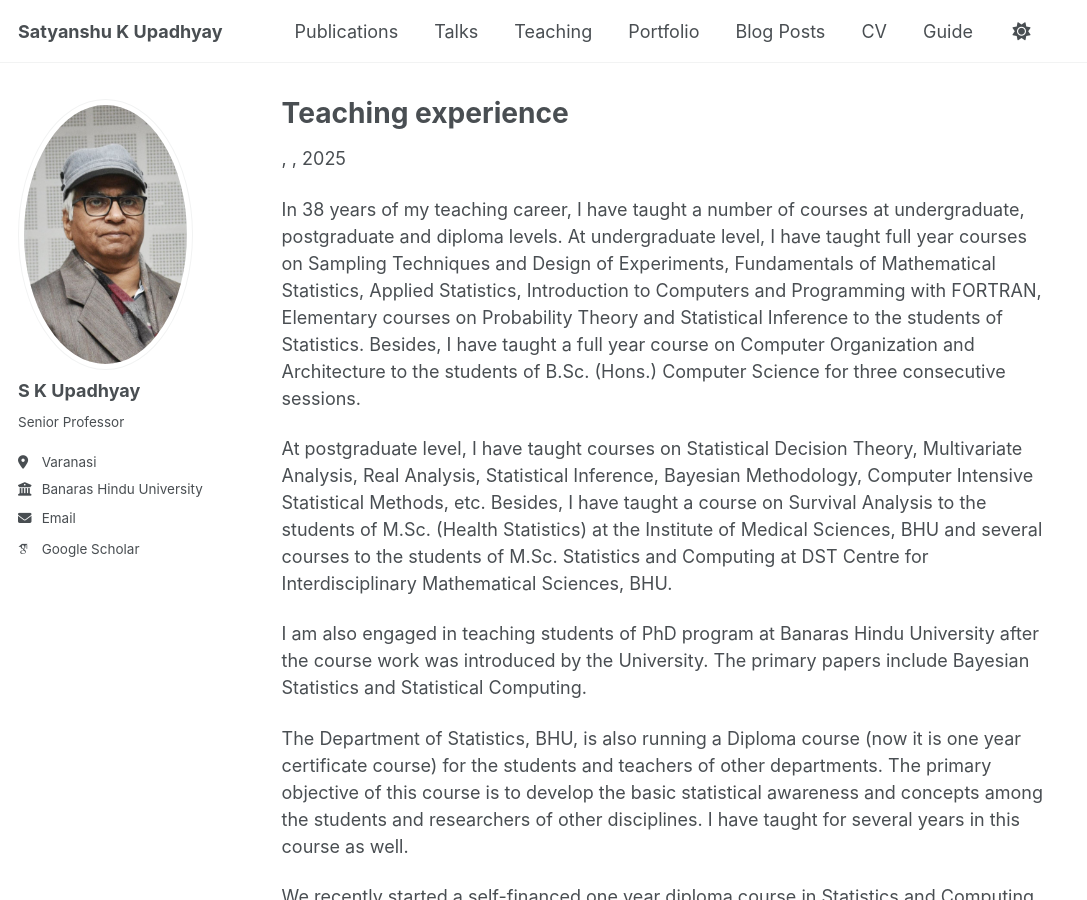
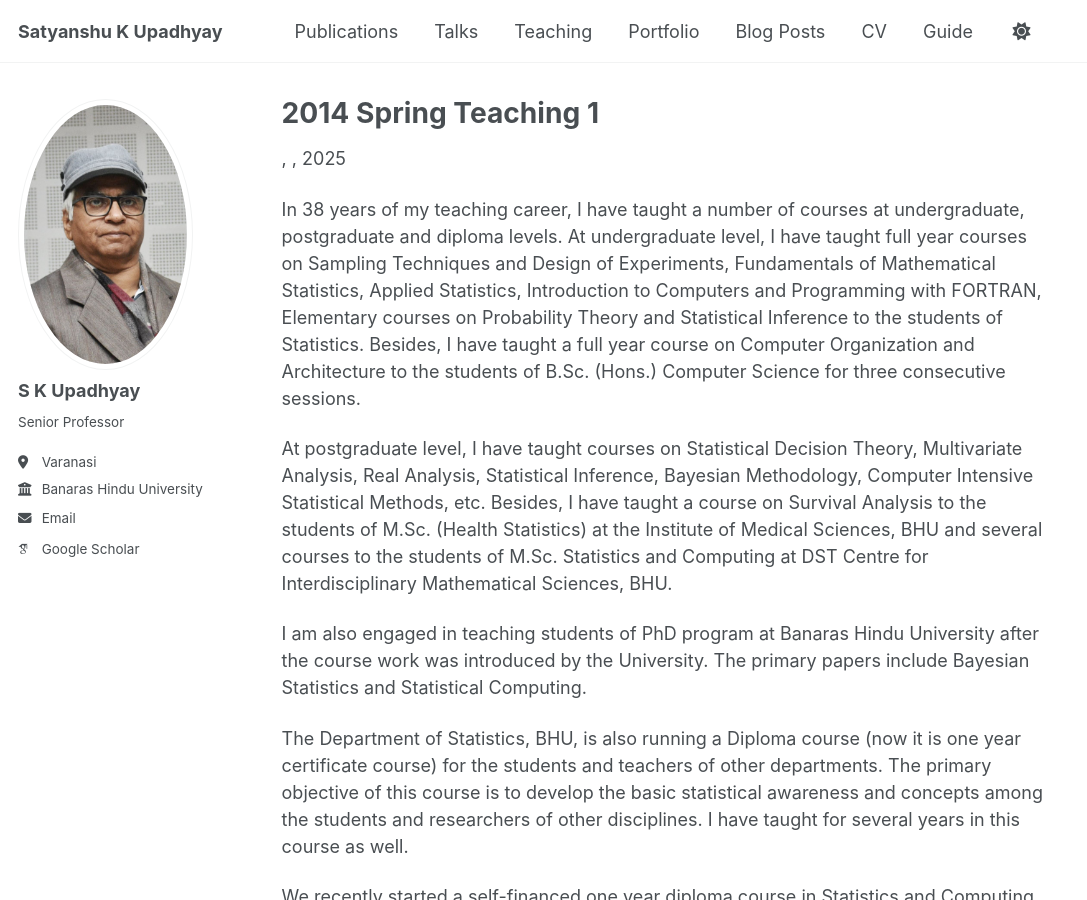
Before and after one commit to satyanshukupadhyay/satyanshukupadhyay, a Jekyll site: the page built from _teaching/2014-spring-teaching-1.md, in a window 1280 px wide and 900 px high. Shown: the whole window, without its empty margins (0-1087 px from the left). Built offline with Jekyll 4.4.1, drawn with Linux system fonts in a browser that asks for light colours; some web fonts are replaced.

Commit message:
Update 2014-spring-teaching-1.md

```diff
--- a/_teaching/2014-spring-teaching-1.md
+++ b/_teaching/2014-spring-teaching-1.md
@@ -1,9 +1,7 @@
 ---
-title: "Teaching experience"
 collection: teaching
 permalink: /teaching/2014-spring-teaching-1
 ---
-
 
 In 38 years of my teaching career, I have taught a number of courses at undergraduate, postgraduate and diploma levels. At undergraduate level, I have taught full year courses on Sampling Techniques and Design of Experiments, Fundamentals of Mathematical Statistics, Applied Statistics, Introduction to Computers and Programming with FORTRAN, Elementary courses on Probability Theory and Statistical Inference to the students of Statistics. Besides, I have taught a full year course on Computer Organization and Architecture to the students of B.Sc. (Hons.) Computer Science for three consecutive sessions.
 
```
